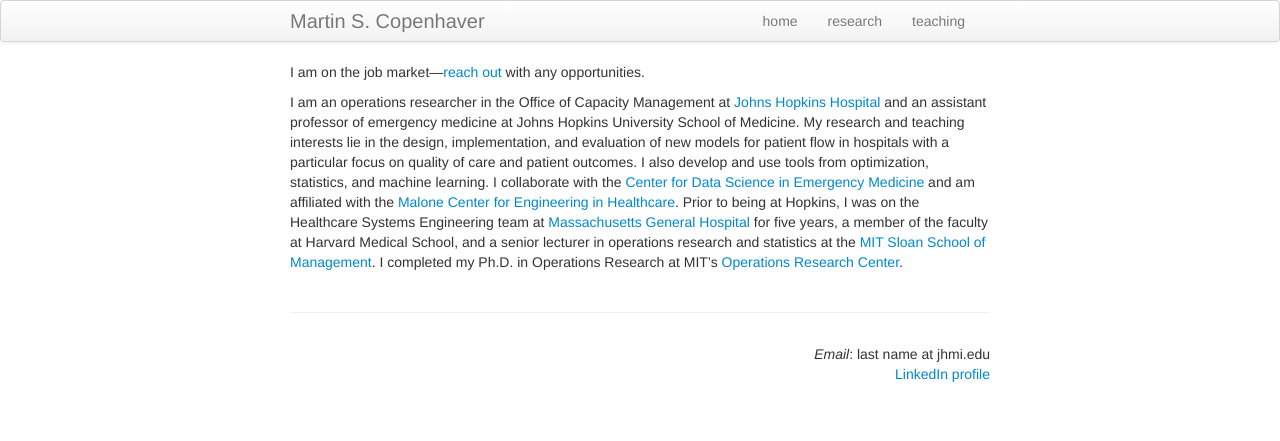
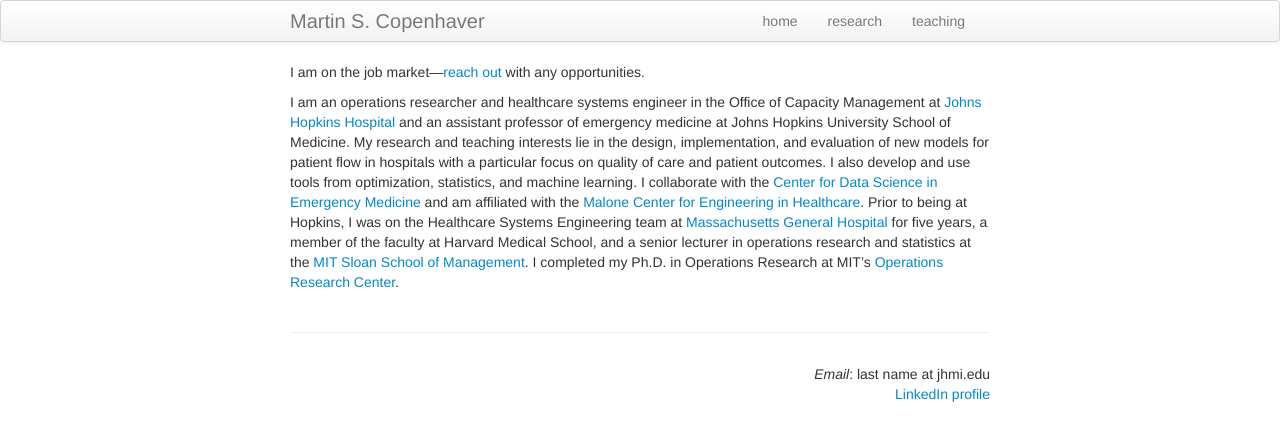
Before and after one commit to martincopenhaver/martincopenhaver.github.io, a Jekyll site: the page built from index.md, in a window 1280 px wide. Shown: the top 441 px of the page. Built offline with Jekyll 4.4.1, drawn with Linux system fonts in a browser that asks for light colours.

Commit message:
Update index.md

```diff
--- a/index.md
+++ b/index.md
@@ -10,4 +10,4 @@ redirect_from:
 
 I am on the job market&mdash;<a href="mailto:last name at jhmi.edu">reach out</a> with any opportunities.
 
-I am an operations researcher in the Office of Capacity Management at [Johns Hopkins Hospital](https://www.hopkinsmedicine.org/the-johns-hopkins-hospital) and an assistant professor of emergency medicine at Johns Hopkins University School of Medicine. My research and teaching interests lie in the design, implementation, and evaluation of new models for patient flow in hospitals with a particular focus on quality of care and patient outcomes. I also develop and use tools from optimization, statistics, and machine learning. I collaborate with the [Center for Data Science in Emergency Medicine](https://cdem.jh.edu) and am affiliated with the [Malone Center for Engineering in Healthcare](https://malonecenter.jhu.edu/). Prior to being at Hopkins, I was on the Healthcare Systems Engineering team at [Massachusetts General Hospital](http://www.massgeneral.org/) for five years, a member of the faculty at Harvard Medical School, and a senior lecturer in operations research and statistics at the [MIT Sloan School of Management](http://sloan.mit.edu/). I completed my Ph.D. in Operations Research at MIT's [Operations Research Center](http://orc.mit.edu/).
+I am an operations researcher and healthcare systems engineer in the Office of Capacity Management at [Johns Hopkins Hospital](https://www.hopkinsmedicine.org/the-johns-hopkins-hospital) and an assistant professor of emergency medicine at Johns Hopkins University School of Medicine. My research and teaching interests lie in the design, implementation, and evaluation of new models for patient flow in hospitals with a particular focus on quality of care and patient outcomes. I also develop and use tools from optimization, statistics, and machine learning. I collaborate with the [Center for Data Science in Emergency Medicine](https://cdem.jh.edu) and am affiliated with the [Malone Center for Engineering in Healthcare](https://malonecenter.jhu.edu/). Prior to being at Hopkins, I was on the Healthcare Systems Engineering team at [Massachusetts General Hospital](http://www.massgeneral.org/) for five years, a member of the faculty at Harvard Medical School, and a senior lecturer in operations research and statistics at the [MIT Sloan School of Management](http://sloan.mit.edu/). I completed my Ph.D. in Operations Research at MIT's [Operations Research Center](http://orc.mit.edu/).
```
